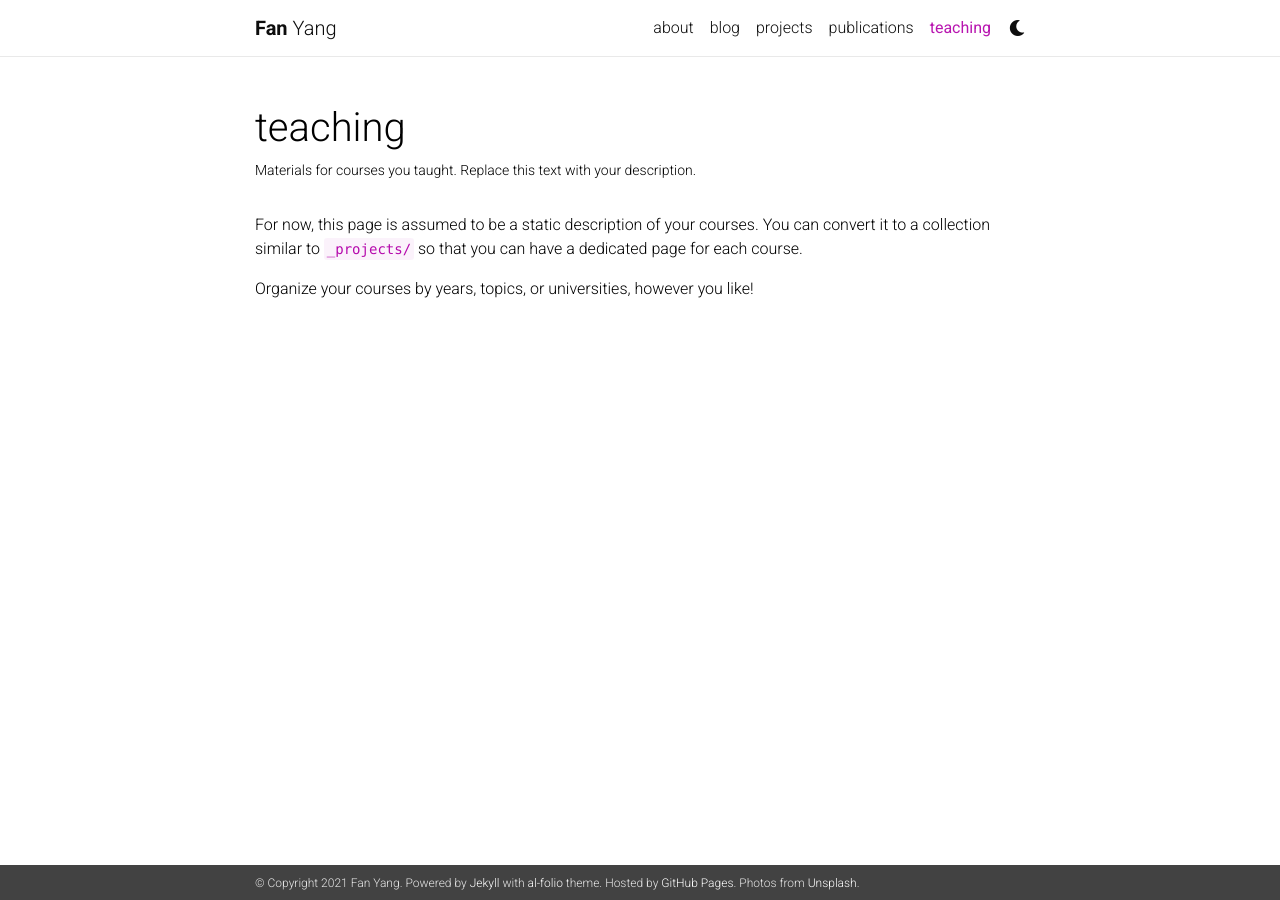
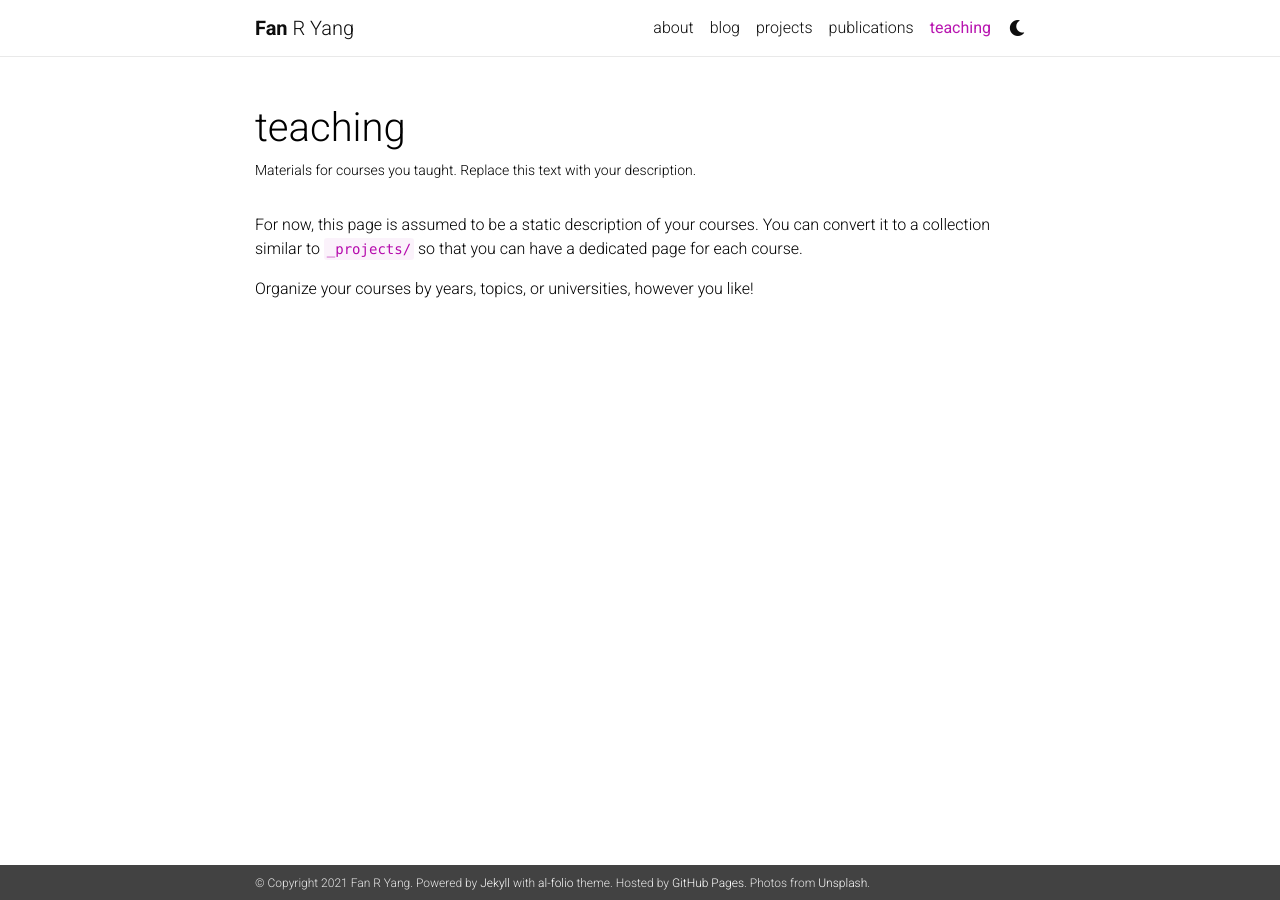
Before and after one commit to fanyang805/fanyang.github.io, a Jekyll site: the page built from _pages/teaching.md, in a window 1280 px wide. Built offline with Jekyll 4.4.1, drawn with Linux system fonts in a browser that asks for light colours; nearby versions of some CDN libraries; a style sheet for code colours, icons or effects is not loaded.

```diff
--- a/_config.yml
+++ b/_config.yml
@@ -4,7 +4,7 @@
 
 title: blank # the website title (if blank, full name will be used instead)
 first_name: Fan
-middle_name:
+middle_name: R
 last_name: Yang
 email: you@example.com
 description: > # the ">" symbol means to ignore newlines until "footer_text:"
```
